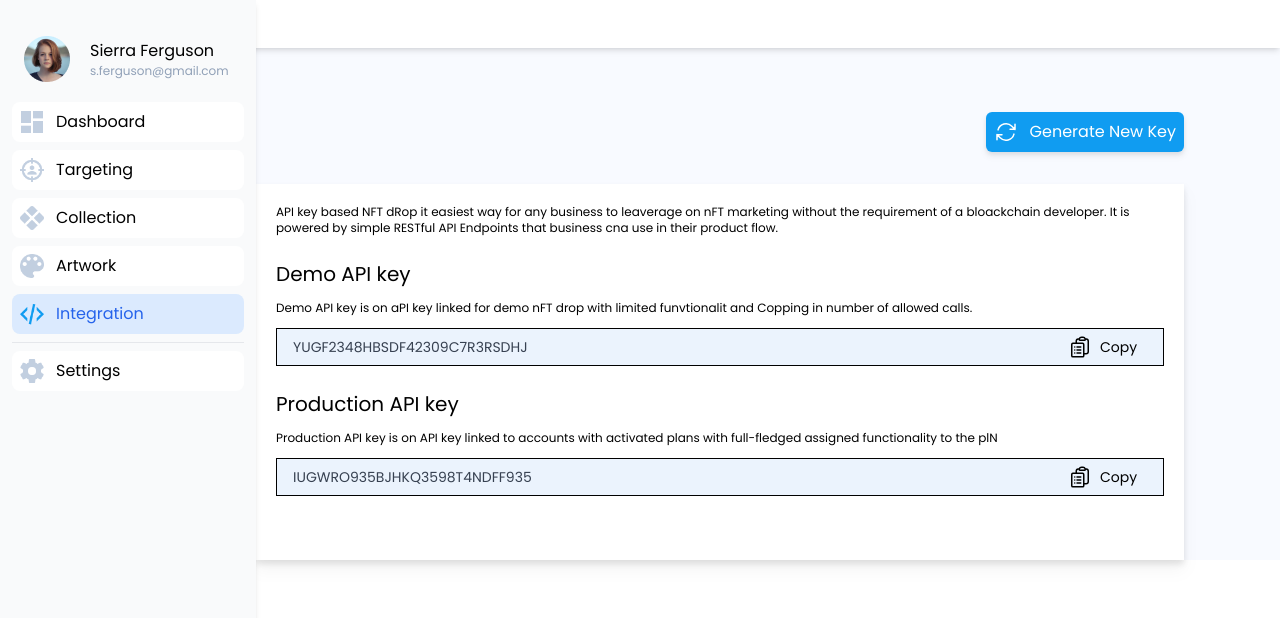
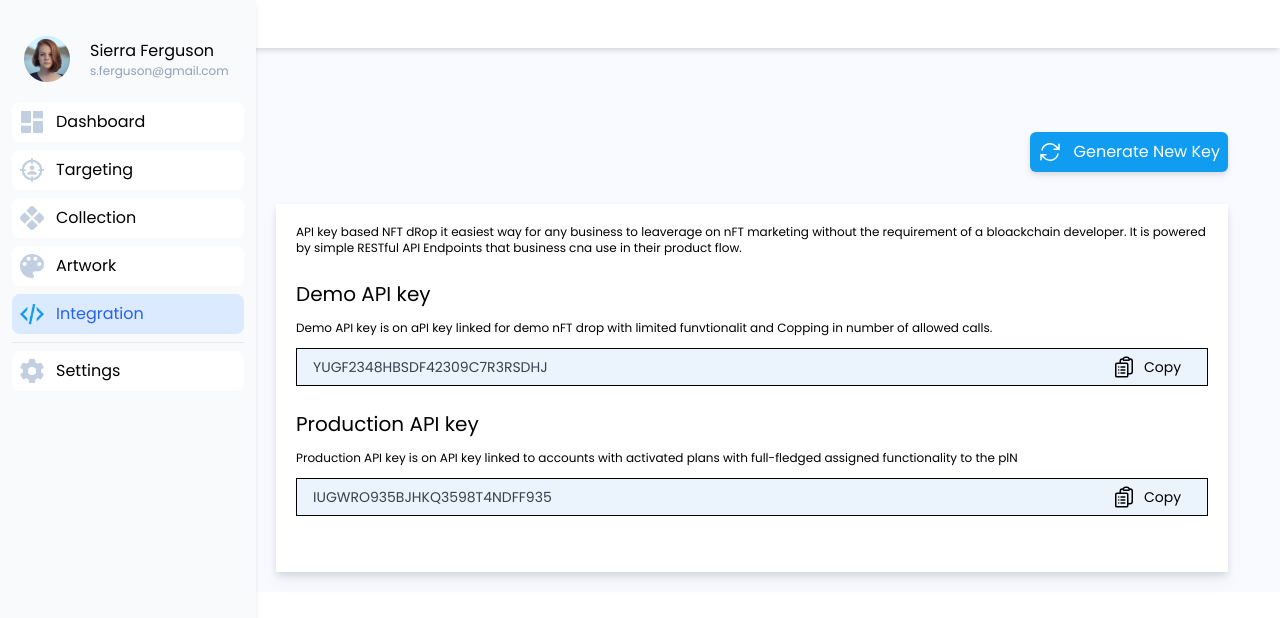
Before and after one commit to AkashKumarRam/NFT-Website, a React (Create React App) app: page /integration in a window 1280 px wide. Shown: the top 618 px of the page. Built offline with nearby package versions, Linux system fonts and the light colour scheme; a web font is replaced by a local one.

Commit message:
Integration Changes

```diff
--- a/src/components/Pages/Admin Dashboard/Integration.jsx
+++ b/src/components/Pages/Admin Dashboard/Integration.jsx
@@ -36,7 +36,7 @@ const Integration = () => {
           <Sidebar menuActive="Integration" />
         </div>
         <div className=" w-[calc(100%-16rem)] h-[calc(100%-74px)] mt-[4rem]">
-          <div className="h-[28rem] flex flex-col items-end mr-[6rem] space-y-8">
+          <div className="h-[30rem] flex flex-col items-end mr-[2rem] p-5 space-y-8">
             <button className="p-2 bg-[#109CF1] text-white flex flex-row items-center justify-center space-x-3 font-poppins  rounded-md drop-shadow-md">
               <svg
                 xmlns="http://www.w3.org/2000/svg"
@@ -55,7 +55,7 @@ const Integration = () => {
               <p>Generate New Key</p>
             </button>
 
-            <div className="mt-[6rem]  p-5 w-[58rem] h-[30rem] bg-white drop-shadow-lg flex flex-col space-y-6">
+            <div className="mt-[6rem] p-5 w-auto h-[30rem] bg-white drop-shadow-lg flex flex-col space-y-6">
               <p className="font-poppins text-xs">
                 API key based NFT dRop it easiest way for any business to
                 leaverage on nFT marketing without the requirement of a
--- a/src/components/Pages/Admin Dashboard/Targeting.jsx
+++ b/src/components/Pages/Admin Dashboard/Targeting.jsx
@@ -118,7 +118,7 @@ const userData = [
 
 const Targeting = () => {
   return (
-    <div>
+    <div className="bg-[#F8FAFF]">
       <Navbar />
       <div className="flex flex-row justify-between">
         <div>
```
